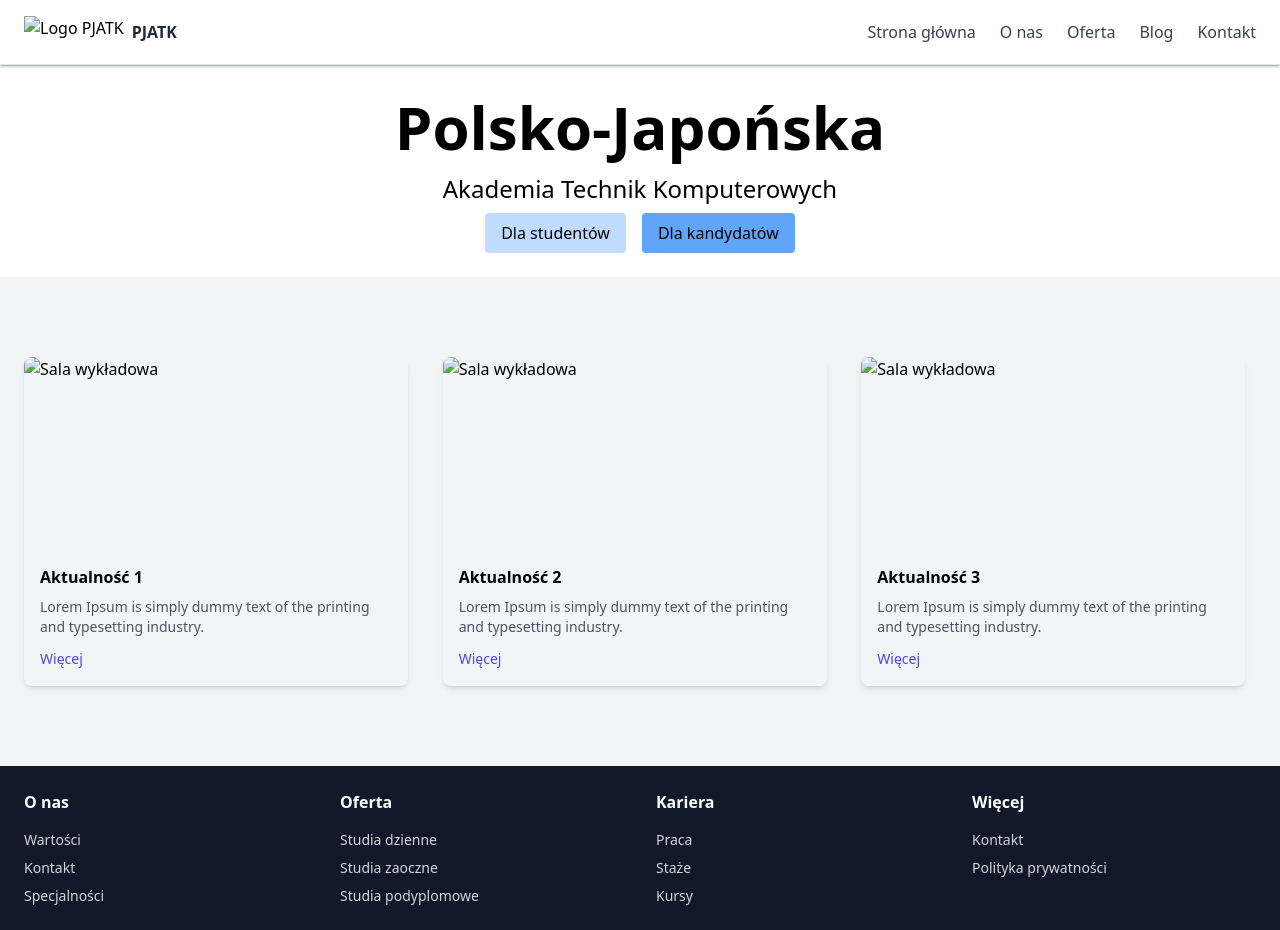
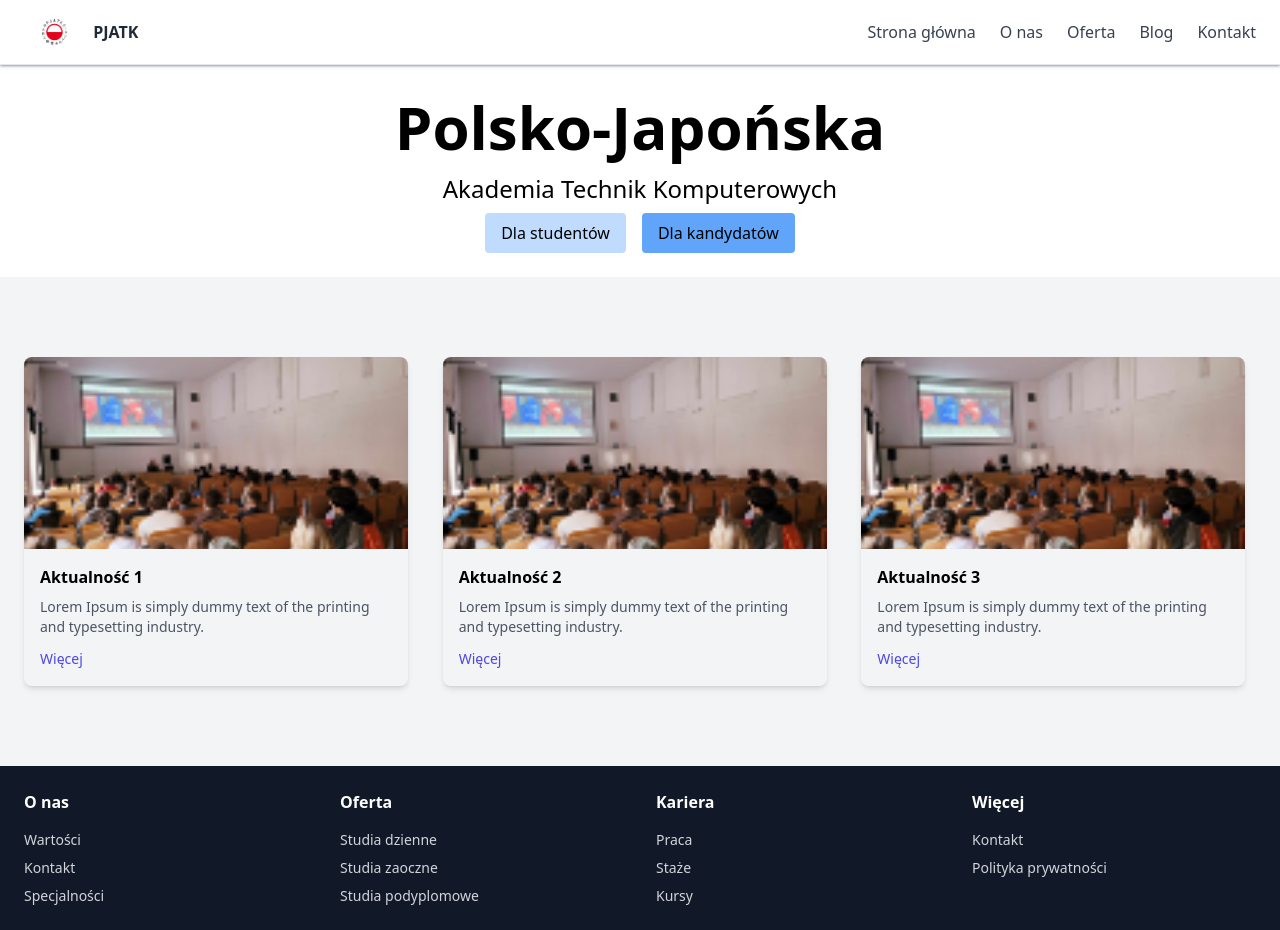
Before and after one commit to marwoz01/TIN-Studia, a plain HTML site: page Lab04/Lab04b/index.html in a window 1280 px wide. Drawn offline with nearby package versions, Linux system fonts and the light colour scheme; the site is published under a folder, as on GitHub Pages, so addresses that start at the root find nothing.

Commit message:
Update index.html

```diff
--- a/Lab04/Lab04b/index.html
+++ b/Lab04/Lab04b/index.html
@@ -11,7 +11,7 @@
       <div class="w-full px-6 py-4 flex flex-col md:flex-row md:items-center md:justify-between max-w-screen-xl mx-auto">
 
         <div class="flex items-center gap-2 mb-4 md:mb-0">
-          <img src="/img/logo-pjatk.png" class="h-8 w-auto" alt="Logo PJATK">
+          <img src="img/logo-pjatk.png" class="h-8 w-auto" alt="Logo PJATK">
           <h4 class="font-semibold text-gray-800">PJATK</h4>
         </div>
 
@@ -46,7 +46,7 @@
       <div class="grid grid-cols-1 md:grid-cols-2 lg:grid-cols-3 gap-6 px-6 max-w-screen-xl mx-auto">
 
         <div class="rounded-lg shadow-md w-full sm:w-96">
-          <img src="/img/sala-wykladowa.png" alt="Sala wykładowa" class="w-full h-48 object-cover rounded-t-lg">
+          <img src="img/sala-wykladowa.png" alt="Sala wykładowa" class="w-full h-48 object-cover rounded-t-lg">
           <div class="p-4">
             <h3 class="font-bold">Aktualność 1</h3>
             <p class="text-sm text-gray-600 mt-2">Lorem Ipsum is simply dummy text of the printing and typesetting industry.</p>
@@ -55,7 +55,7 @@
         </div>
 
         <div class="rounded-lg shadow-md w-full sm:w-96">
-          <img src="/img/sala-wykladowa.png" alt="Sala wykładowa" class="w-full h-48 object-cover rounded-t-lg">
+          <img src="img/sala-wykladowa.png" alt="Sala wykładowa" class="w-full h-48 object-cover rounded-t-lg">
           <div class="p-4">
             <h3 class="font-bold">Aktualność 2</h3>
             <p class="text-sm text-gray-600 mt-2">Lorem Ipsum is simply dummy text of the printing and typesetting industry.</p>
@@ -64,7 +64,7 @@
         </div>
 
         <div class="rounded-lg shadow-md w-full sm:w-96">
-          <img src="/img/sala-wykladowa.png" alt="Sala wykładowa" class="w-full h-48 object-cover rounded-t-lg">
+          <img src="img/sala-wykladowa.png" alt="Sala wykładowa" class="w-full h-48 object-cover rounded-t-lg">
           <div class="p-4">
             <h3 class="font-bold">Aktualność 3</h3>
             <p class="text-sm text-gray-600 mt-2">Lorem Ipsum is simply dummy text of the printing and typesetting industry.</p>
```
